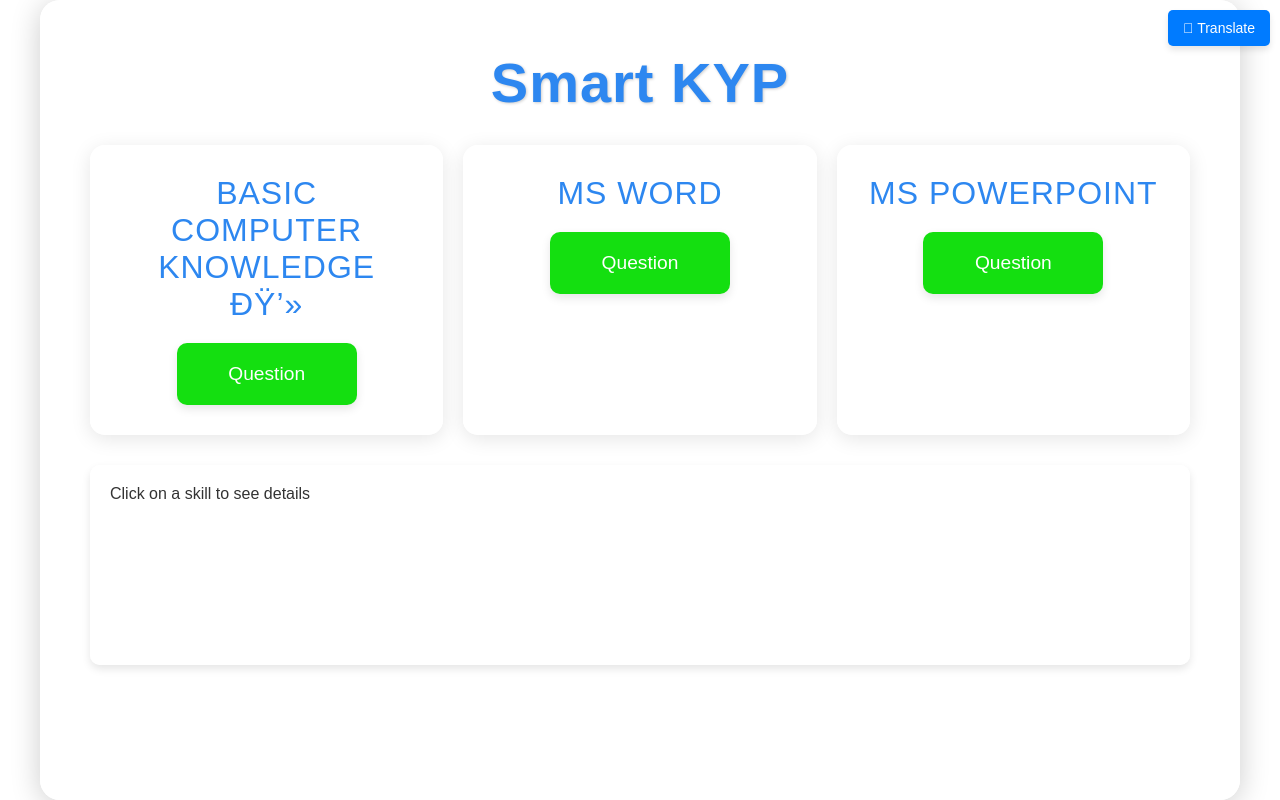
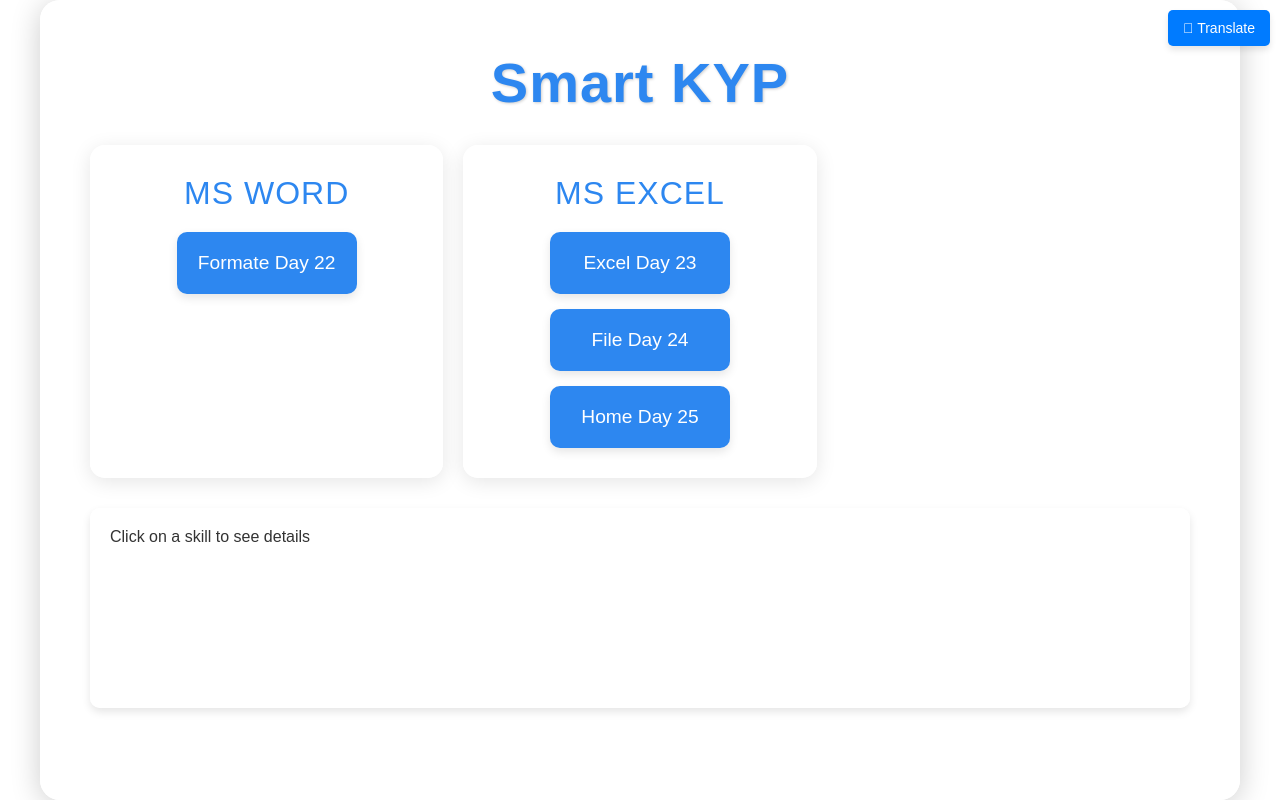
Before and after one commit to Sweetkillervk/Question, a plain HTML site: page index.html in a window 1280 px wide. Drawn offline with Linux system fonts and the light colour scheme.

Commit message:
index.html

```diff
--- a/index.html
+++ b/index.html
@@ -13,31 +13,28 @@
         <h1 class="roadmap-title">Smart KYP</h1>
         <div class="roadmap" id="roadmap-section">
 
-            <!-- basic computer section -->
-            <div class="roadmap-section">
-                <div class="section-title">Basic Computer knowledge ðŸ’»</div>
-                <div class="skills" id="skills-container">
 
-                    <div class="skill-card" data-json="BasicQuestion.json" style="background-color: #14df10;">Question</div>
-                </div>
-            </div>
 
             <!-- ms word Section -->
             <div class="roadmap-section">
                 <div class="section-title"> ms word</div>
                 <div class="skills" id="skills-container">
 
-                     <div class="skill-card" data-json="WordQuestion.json" style="background-color: #14df10;">Question</div>
+                                        <div class="skill-card" data-json="wordFormate.json">Formate Day 22</div>
+
                 </div>
             </div>
 
 
             <!-- Powerpoint -->
             <div class="roadmap-section">
-                <div class="section-title"> Ms Powerpoint</div>
+                <div class="section-title"> Ms Excel</div>
                 <div class="skills" id="skills-container">
 
-                    <div class="skill-card" data-json="PowerQuestion.json" style="background-color: #14df10;">Question</div>
+                                        <div class="skill-card" data-json="excel.json">Excel Day 23</div>
+                    <div class="skill-card" data-json="excelFile.json">File Day 24</div>
+                    <div class="skill-card" data-json="excelHome.json">Home Day 25</div>
+
 
                 </div>
             </div>
```
